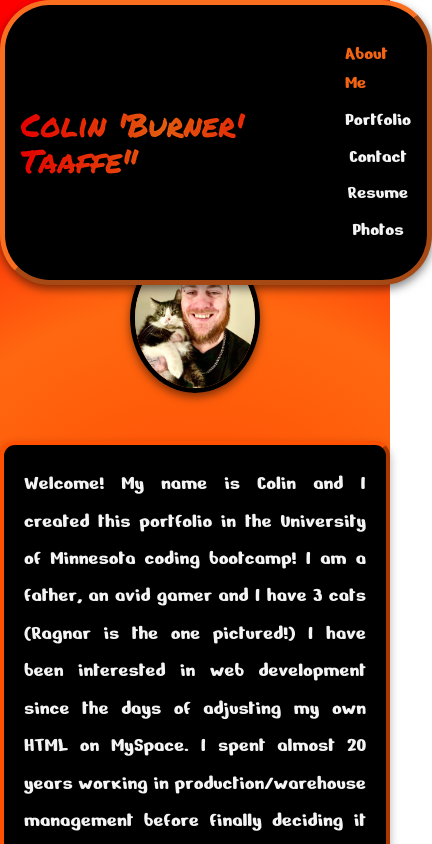
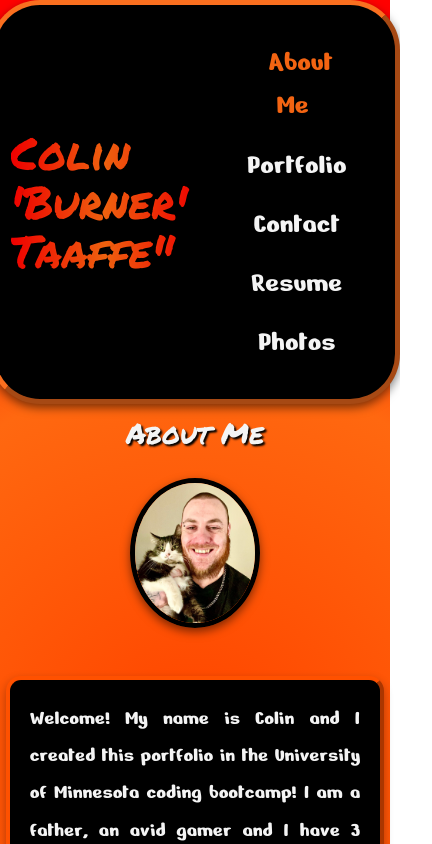
Before and after one commit to ColinBurner/React-Portfolio, a React (Vite) app: page / in a window 390 px wide. Shown: the top 844 px of the page, 432 px wide, since content can reach past the window. Built offline with nearby package versions, Linux system fonts and the light colour scheme.

Commit message:
fixed media querys

```diff
--- a/src/index.css
+++ b/src/index.css
@@ -99,6 +99,7 @@ header nav ul {
   list-style: none;
   gap: 1rem;
   font-size: 28px;
+  padding-right: 25px;
 }
 
 header nav ul li a {
@@ -144,7 +145,7 @@ label {
 .main-header {
   padding: 1rem;
   opacity: 1 !important;
-  position: sticky;
+  position: relative;
   top: 0;
   width: 100%;
   z-index: 1000;
@@ -196,7 +197,7 @@ label {
   justify-content: center;
   height: 80vh;
   text-align: center;
-  margin: 0 auto;
+  padding: 1rem;
   min-height: calc(100vh - 150px);
 }
 
@@ -349,9 +350,8 @@ footer.main-footer {
   background-color: #000000;
   color: #f4f4f4;
   text-align: center;
-  padding: .2rem 0;
+  padding: .5rem;
   margin-top: auto;
-  position: absolute;
   width: 100%;
   position: relative;
   left: 0;
@@ -497,7 +497,7 @@ footer.main-footer {
 }
 
 .photo:hover {
-  transform: scale(1.6);
+  transform: scale(1.4);
 }
 
 /* Fade-in animation */
@@ -536,15 +536,29 @@ footer.main-footer {
 /* General mobile adjustments for screens 768px and below */
 @media (max-width: 768px) {
   .main-header h1 {
-    font-size: 2rem;
+    font-size: 2.8rem;
+  }
+
+  .main-header, footer.main-footer {
+    width: 94.5vw;
+    left: 0;
+    padding: 1rem;
+  }
+
+  .about-section {
+    margin-top: 100px;
   }
 
   .nav-links {
-    gap: 0.5rem;
-    /* Reduce gap for mobile */
+    gap: 1rem;
     flex-direction: column;
-    /* Stack links vertically */
     align-items: center;
+    text-align: center;
+  }
+
+  .nav-links a {
+    font-size: 1.8rem;
+    padding: 0.5rem;
   }
 
   .contact-section input,
```
